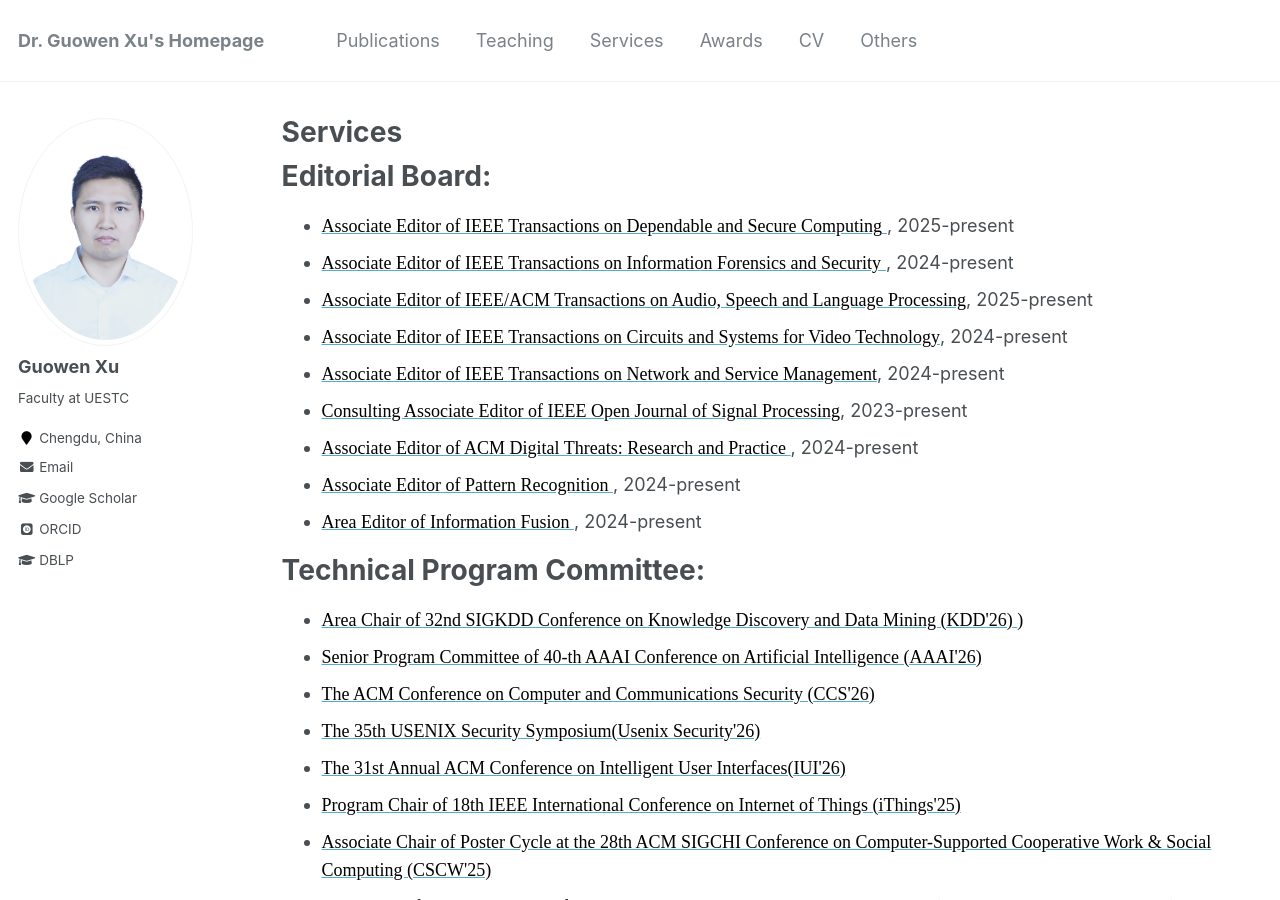
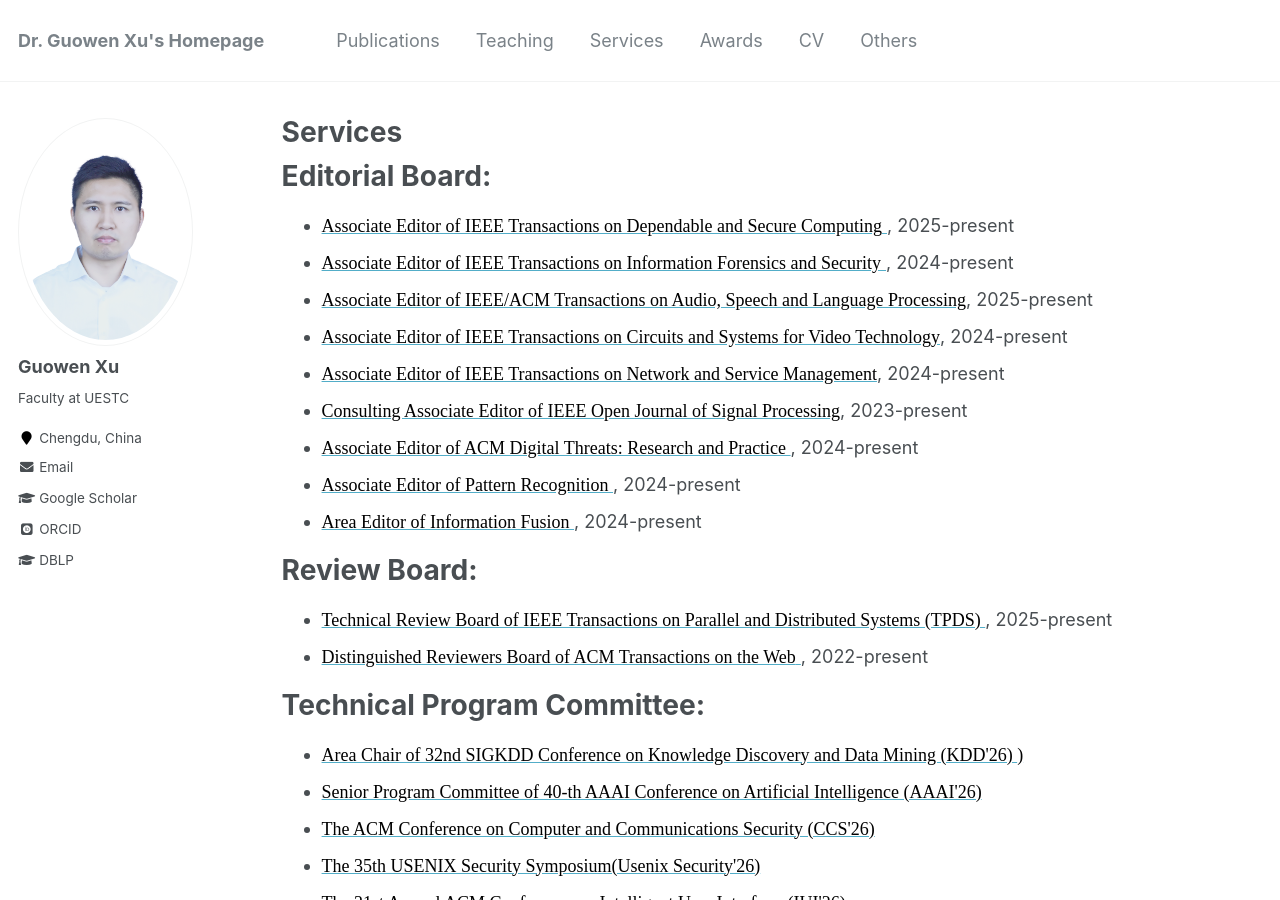
Before and after one commit to Guowen-xu/guowen-xu.github.io, a Jekyll site: the page built from _pages/services.md, in a window 1280 px wide and 900 px high. Built offline with Jekyll 4.4.1, drawn with Linux system fonts in a browser that asks for light colours; some web fonts are replaced.

Commit message:
Update services.md

```diff
--- a/_pages/services.md
+++ b/_pages/services.md
@@ -16,6 +16,13 @@ Editorial Board:
 * [ <font face="Times New Roman" color=black size=4> Associate Editor of ACM Digital Threats: Research and Practice </font>](https://dl.acm.org/journal/dtrap/editorial-board), 2024-present
 *  [ <font face="Times New Roman" color=black size=4> Associate Editor of Pattern Recognition </font>](https://www.sciencedirect.com/journal/pattern-recognition/about/editorial-board), 2024-present
 *  [ <font face="Times New Roman" color=black size=4> Area Editor of Information Fusion </font>](https://www.sciencedirect.com/journal/information-fusion/about/editorial-board), 2024-present
+
+Review Board:
+======
+* [ <font face="Times New Roman" color=black size=4>Technical Review Board of IEEE Transactions on Parallel and Distributed Systems (TPDS)  </font> ](https://www.computer.org/csdl/journal/td/about/107377), 2025-present
+* [ <font face="Times New Roman" color=black size=4>Distinguished Reviewers Board of ACM Transactions on the Web</font> ](https://dl.acm.org/journal/tweb/distinguished-reviewers-board), 2022-present
+
+
 
 
 Technical Program Committee:
```
